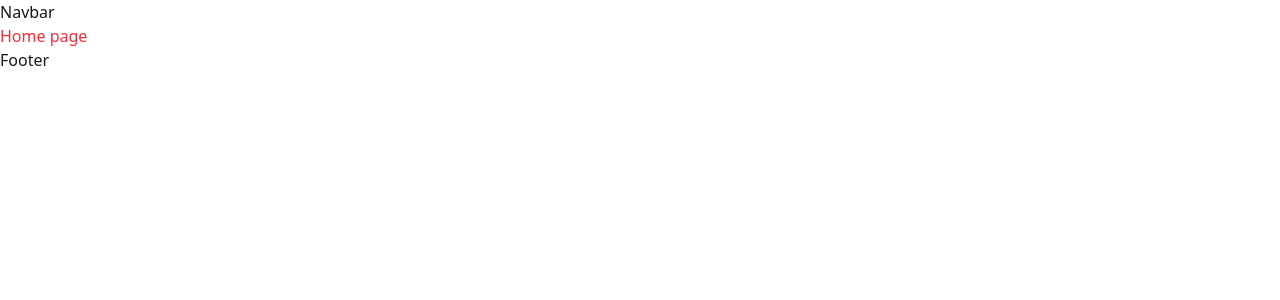
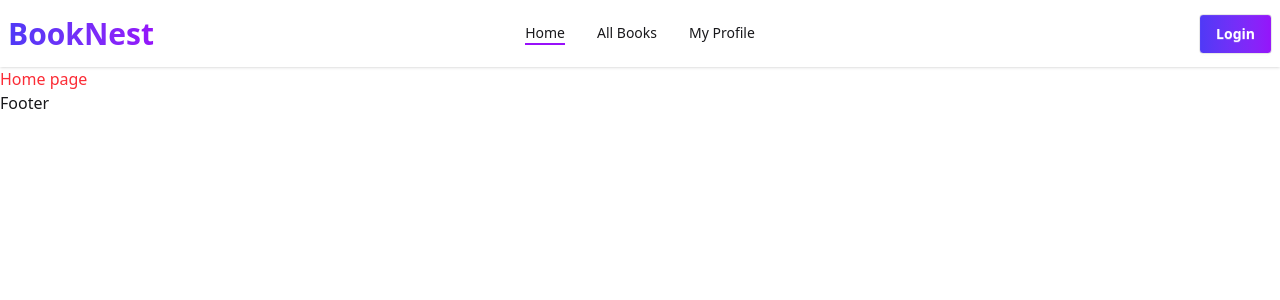
Before and after one commit to Miskat-BD/Assignment8, a Next.js app: page / in a window 1280 px wide. Shown: the top 300 px of the page. Built offline with nearby package versions, Linux system fonts and the light colour scheme.

Commit message:
navbar left and center done

```diff
--- /dev/null
+++ b/src/components/NavLink.jsx
@@ -0,0 +1,17 @@
+"use client"
+import Link from 'next/link';
+import { usePathname } from 'next/navigation';
+import React from 'react';
+
+const NavLink = ({href, children}) => {
+    const pathName = usePathname();
+    const isActive = href === pathName;
+    // console.log('pathname:', pathName);
+    return (
+        <div>
+            <Link className={`${isActive ? 'border-b-2 border-b-purple-600' :''}`} href={href}>{children}</Link>
+        </div>
+    );
+};
+
+export default NavLink;
--- a/src/components/Navbar.jsx
+++ b/src/components/Navbar.jsx
@@ -1,9 +1,36 @@
+import Link from 'next/link';
 import React from 'react';
+import NavLink from './NavLink';
 
 const Navbar = () => {
+    const links = <>
+        <li><NavLink href={'/'}>Home</NavLink></li>
+        <li><NavLink href={'/books'}>All Books</NavLink></li>
+        <li><NavLink href={'/my-profile'}>My Profile</NavLink></li>
+    </>
     return (
-        <div>
-            <h1>Navbar</h1>
+        <div className="navbar bg-base-100 shadow-sm">
+            <div className="navbar-start">
+                <div className="dropdown">
+                    <div tabIndex={0} role="button" className="btn btn-ghost lg:hidden">
+                        <svg xmlns="http://www.w3.org/2000/svg" className="h-5 w-5" fill="none" viewBox="0 0 24 24" stroke="currentColor"> <path strokeLinecap="round" strokeLinejoin="round" strokeWidth="2" d="M4 6h16M4 12h8m-8 6h16" /> </svg>
+                    </div>
+                    <ul
+                        tabIndex="-1"
+                        className="menu menu-sm dropdown-content bg-base-100 rounded-box z-1 mt-3 w-52 p-2 shadow">
+                        {links}
+                    </ul>
+                </div>
+                <Link href={'/'} className='text-3xl font-bold bg-linear-to-l from-[#9514FA] to-[#4F39F6] bg-clip-text text-transparent'>BookNest</Link>
+            </div>
+            <div className="navbar-center hidden lg:flex">
+                <ul className="menu menu-horizontal px-1 gap-2">
+                    {links}
+                </ul>
+            </div>
+            <div className="navbar-end">
+                <Link href={'login'} className="btn bg-linear-to-l from-[#9514FA] to-[#4F39F6] text-white">Login</Link>
+            </div>
         </div>
     );
 };
```
